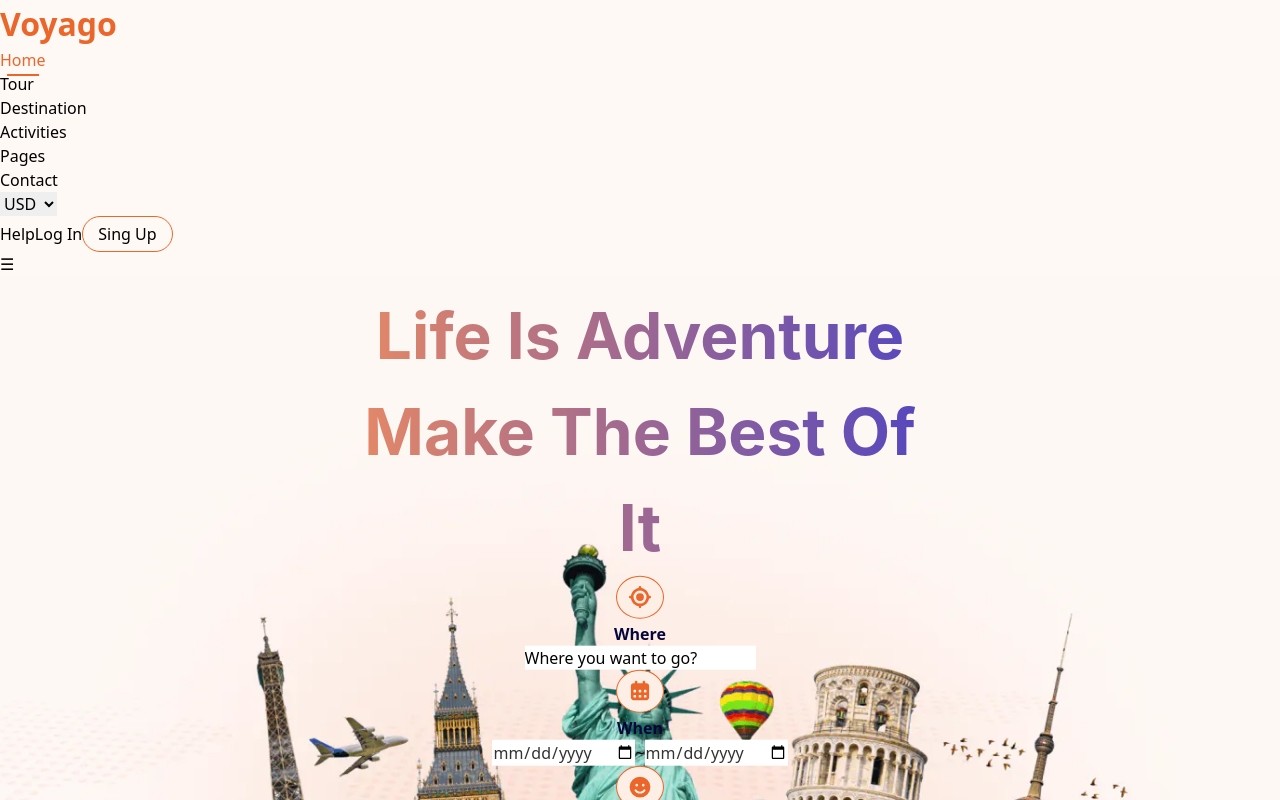
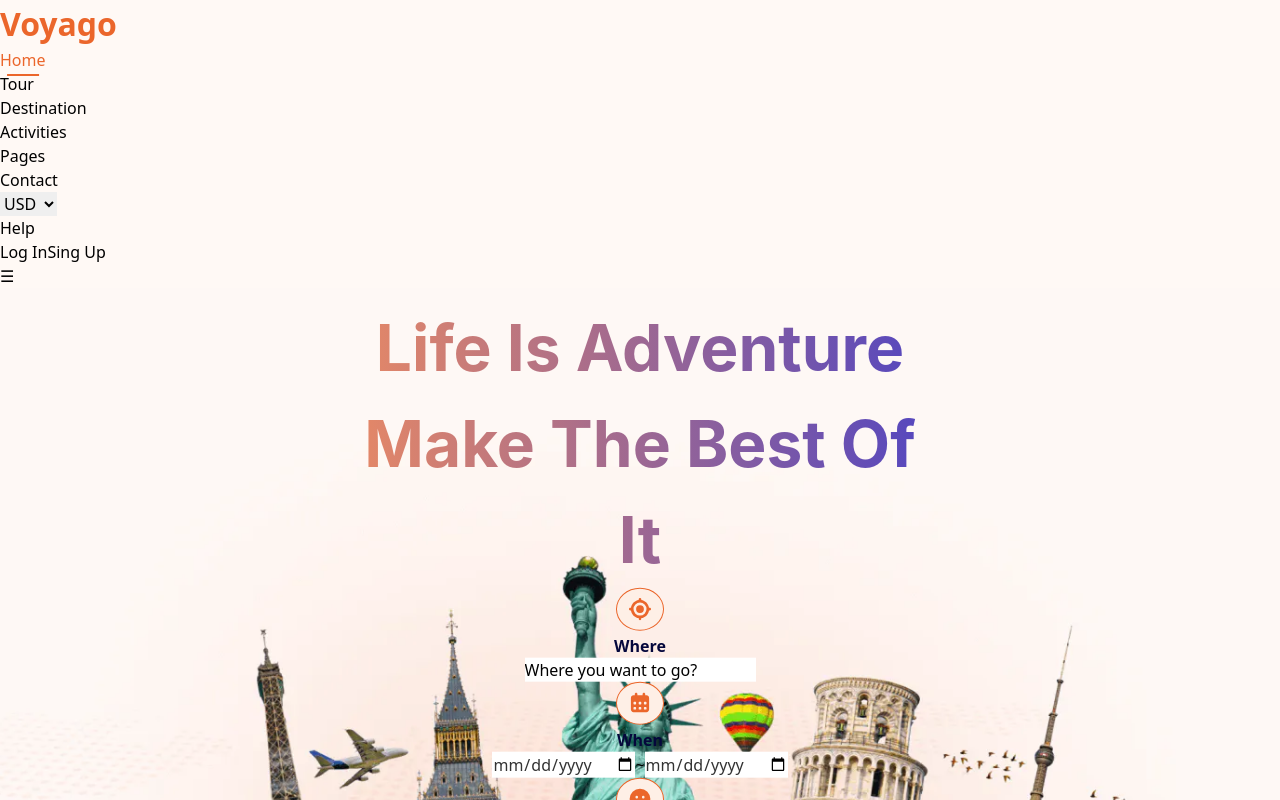
Before and after one commit to ab0bakr1/Voyago, a React (Vite) app: page / in a window 1280 px wide. Shown: the top 800 px of the page. Built offline with nearby package versions, Linux system fonts and the light colour scheme.

Commit message:
LogOut done

```diff
--- a/src/assets/Componat/Header/Buttons.jsx
+++ b/src/assets/Componat/Header/Buttons.jsx
@@ -1,6 +1,12 @@
 import React from 'react'
 
 const Buttons = () => {
+  const account = JSON.parse(localStorage.getItem('users'));
+
+  const LogOut = () => {
+    localStorage.removeItem('users');
+    window.location.href = '/';
+  }
   return (
     <div className="auth-buttons md:flex hidden justify-batween items-center gap-3 lg:text-lg md:text-sm text-sm font-medium">
         <form action="money">
@@ -13,8 +19,18 @@ const Buttons = () => {
             </select>
         </form>
         <button className="help-btn">help</button>
-        <button onClick={() => window.location.href = '/Login'} className="login-btn">Log in</button>
-        <button onClick={() => window.location.href = '/SingUp'} className="singup-btn">sing up</button>
+        {account ?
+        <div className="flex justify-center items-center gap-3">
+          <button onClick={() => window.location.href = '/Account'} className="login-btn">{account[0].name.length > 10 ? account[0].name.substring(0, 10) + "..." : account[0].name}</button>
+          <button onClick={LogOut} className="logout-btn border-2 border-orange-400 rounded-2xl px-3 hover:text-red-600">Log Out</button>
+        </div>
+        :
+        <div className="flex justify-center items-center gap-3">
+          <button onClick={() => window.location.href = '/Login'} className="login-btn">Log in</button>
+          <button onClick={() => window.location.href = '/Singup'} className="singup-btn border-2 border-orange-400 rounded-2xl px-3">sing up</button>
+        </div>
+        }
+
     </div>
   )
 }
--- a/src/assets/Componat/Header/Header.css
+++ b/src/assets/Componat/Header/Header.css
@@ -31,12 +31,6 @@ nav ul li a.active::after{
 .auth-buttons button{
     text-transform: capitalize;
 }
-.auth-buttons .singup-btn{
-    border: 1px solid #EB662B;
-    padding: 5px 15px;
-    border-radius: 20px;
-    cursor: pointer;
-}
 .auth-buttons option {
     color: #EB662B;
     font-weight: 600;
--- a/src/assets/Componat/Header/Navmobile.jsx
+++ b/src/assets/Componat/Header/Navmobile.jsx
@@ -1,10 +1,15 @@
 import { AnimatePresence,motion } from 'framer-motion';
 import React, { useState } from 'react'
-import Navbar from './Navbar';
 import { Link } from 'react-router-dom';
 
 const Navmobile = () => {
     const [open, setOpen] = useState(false);
+    const account = JSON.parse(localStorage.getItem('users'));
+
+  const LogOut = () => {
+    localStorage.removeItem('users');
+    window.location.href = '/';
+  }
   return (
     <div className='md:hidden'>
         <button
@@ -37,8 +42,17 @@ const Navmobile = () => {
                       </select>
                   </form>
                   <button className="help-btn">help</button>
-                  <button className="login-btn">Log in</button>
-                  <button className="singup-btn">sing up</button>
+                  {account ?
+                  <div className="flex justify-center items-center gap-3">
+                    <button onClick={() => window.location.href = '/Account'} className="login-btn">{account[0].name.length > 10 ? account[0].name.substring(0, 10) + "..." : account[0].name}</button>
+                    <button onClick={LogOut} className="logout-btn border-2 border-orange-400 rounded-2xl px-3 hover:text-red-600">Log Out</button>
+                  </div>
+                  :
+                  <div className="flex justify-center items-center gap-3">
+                    <button onClick={() => window.location.href = '/Login'} className="login-btn">Log in</button>
+                    <button onClick={() => window.location.href = '/Singup'} className="singup-btn border-2 border-orange-400 rounded-2xl px-3">sing up</button>
+                  </div>
+                  }
                 </div>
             </motion.div>
         )}
```
